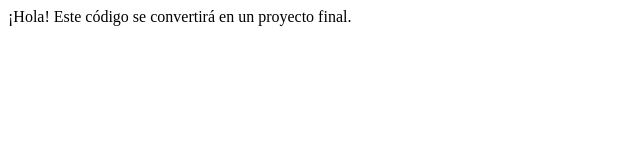
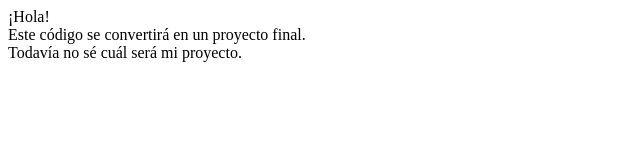
Before and after one commit to ximenamarquez1/ejemplo_github, a plain HTML site: page index.html in a window 1280 px wide. Shown: the whole page, without its empty margins (0-640 px from the left). Drawn offline with Linux system fonts and the light colour scheme.

Commit message:
Maquetado 1.3
Se agregó 3 líneas de código con texto.

```diff
--- a/index.html
+++ b/index.html
@@ -1,5 +1,8 @@
 <HTML>
 <body>
 ¡Hola!
+<br>
 Este código se convertirá en un proyecto final.
+<br>
+Todavía no sé cuál será mi proyecto.
 </body>
```
